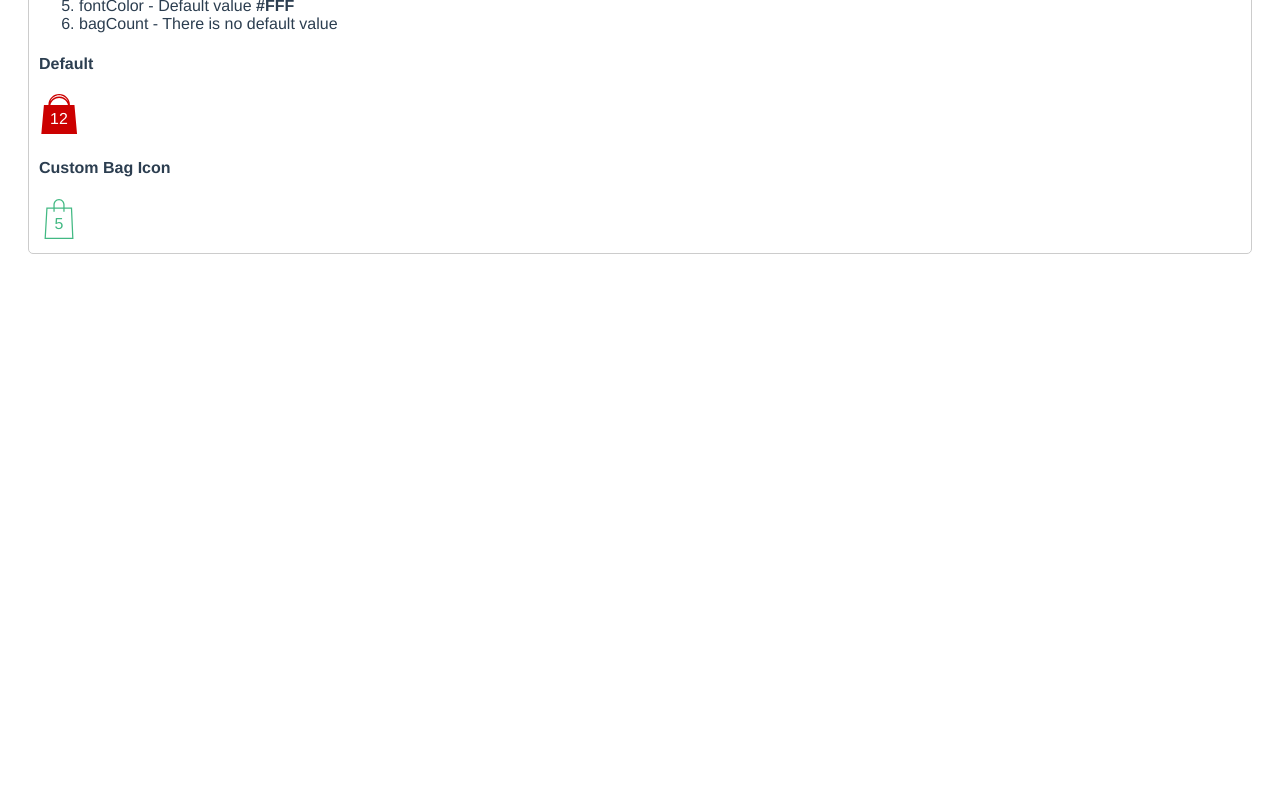
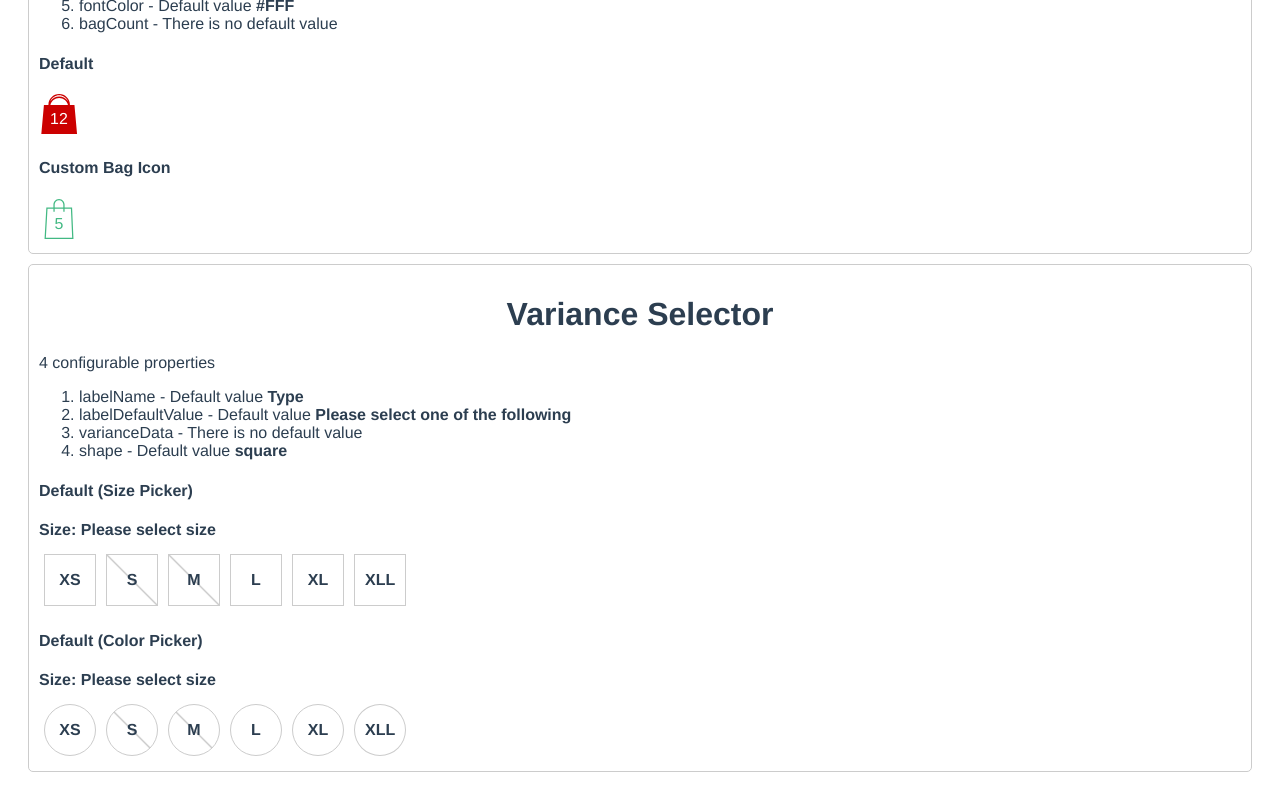
Before and after one commit to Shreerang/Vue-Nuggets, a Vue app: page / in a window 1280 px wide. Shown: the part 3611-4411 px from the top of the page. Before the commit the page ends 3893 px from the top, so only its background shows below. Built offline with nearby package versions, Linux system fonts and the light colour scheme.

Commit message:
WIP: Variance Selector component for size and color picker on PDPs

```diff
--- a/src/App.vue
+++ b/src/App.vue
@@ -190,7 +190,7 @@
         Bag Count
       </h1>
       <p class="card-text">
-        6 configirable property
+        6 configirable properties
         <ol>
           <li>iconDimensions - Default value <strong>40</strong></li>
           <li>iconPath - Default value <strong>M177.91,55.377h-22.589v-1.368C155.311,24.25,131.091,0,101.302,0C71.503,0,47.292,24.25,47.292,54.009v1.368H24.704L11.495,202.614h179.624L177.91,55.377L177.91,55.377z M101.302,6.624c19.687,0,36.619,12.105,43.761,29.232c-9.448-14.137-25.5-23.478-43.761-23.478c-18.231,0-34.313,9.34-43.77,23.507C64.713,18.729,81.635,6.624,101.302,6.624z M57.297,55.377c4.406-20.263,22.481-35.485,44.024-35.485c21.582,0,39.618,15.222,44.024,35.485H57.297z</strong></li>
@@ -212,6 +212,28 @@
 		h31.637l6.345,145.341H34.434L42.794,49.109z" fontColor="#42b983" fillColor="#42b983" :bagCount="5" />
       </div>
     </div>
+    <div class="card">
+        <h1>
+          Variance Selector
+        </h1>
+        <p class="card-text">
+          4 configurable properties
+          <ol>
+            <li>labelName - Default value <strong>Type</strong></li>
+            <li>labelDefaultValue - Default value <strong>Please select one of the following</strong></li>
+            <li>varianceData - There is no default value</li>
+            <li>shape - Default value <strong>square</strong></li>
+          </ol>
+        </p>
+        <div class="card-text">
+          <h4>Default (Size Picker)</h4>
+          <VarianceSelector labelName="Size" labelDefaultValue="Please select size" :varianceData="sizeSelectorData" />
+        </div>
+        <div class="card-text">
+          <h4>Default (Color Picker)</h4>
+          <VarianceSelector labelName="Size" labelDefaultValue="Please select size" :varianceData="colorSelectorData" shape="circle" />
+        </div>
+    </div>
   </div>
 </template>
 
@@ -222,6 +244,7 @@ import Grid from './components/Grid/Grid';
 import GridItem from './components/Grid/GridItem';
 import Alert from './components/Alert/Alert';
 import BagCount from './components/BagCount/BagCount';
+import VarianceSelector from './components/VarianceSelector/VarianceSelector';
 
 export default {
 	name: 'app',
@@ -230,8 +253,9 @@ export default {
 		StarRating,
 		Grid,
 		GridItem,
-    Alert,
-    BagCount,
+		Alert,
+		BagCount,
+		VarianceSelector,
 	},
 	data() {
 		return {
@@ -249,6 +273,22 @@ export default {
 			warnActive: false,
 			inlineErrorActive: false,
 			inlineWarnActive: false,
+			sizeSelectorData: [
+				{ name: 'Xtra Small', value: 'XS' },
+				{ name: 'Small', value: 'S', availability: false },
+				{ name: 'Medium', value: 'M', availability: false },
+				{ name: 'Large', value: 'L' },
+				{ name: 'Xtra Large', value: 'XL' },
+				{ name: 'Double XL', value: 'XLL' },
+			],
+			colorSelectorData: [
+				{ name: 'Blue', value: 'XS' },
+				{ name: 'Light Blue', value: 'S', availability: false },
+				{ name: 'Green', value: 'M', availability: false },
+				{ name: 'Pink Polka Dots', value: 'L' },
+				{ name: 'Magenta Red', value: 'XL' },
+				{ name: 'Citrus Orange', value: 'XLL' },
+			],
 		};
 	},
 	methods: {
@@ -325,6 +365,6 @@ button {
 }
 
 strong {
-  word-break: break-all;
+	word-break: break-all;
 }
 </style>
--- /dev/null
+++ b/src/components/VarianceSelector/VarianceSelector.vue
@@ -0,0 +1,105 @@
+<template>
+    <div>
+        <div class="nugget-variance-label">
+            <strong>{{ this.labelName }}: {{ this.selectedVariance}}</strong>
+        </div>
+        <div>
+            <div v-for="(variance, index) of this.varianceData" :key="index" @click="selectVariance(variance, index)" class="nugget-variance-shape" :class="varianceClassObject(variance, index)">
+                {{ variance.value ? variance.value : variance.name }}
+            </div>
+        </div>
+    </div>
+</template>
+
+<script>
+export default {
+	name: 'variance-selector',
+	props: {
+		labelName: {
+			type: String,
+			default: 'Type',
+        },
+        labelDefaultValue: {
+            type: String,
+            default: 'Please select one of the following'
+        },
+		varianceData: {
+			type: Array,
+		},
+		shape: {
+			type: String,
+            default: 'square',
+            validator: function (value) {
+                return ['square', 'circle'].indexOf(value) !== -1
+            }
+		},
+	},
+	data() {
+		return {
+			selectedVariance: this.varianceData.length > 1 ? this.labelDefaultValue : this.varianceData[0].name,
+			selectedVarianceIndex: this.varianceData.length > 1 ? '' : 0,
+		};
+	},
+	methods: {
+		selectVariance: function(variance, index) {
+			// Deselect option (toggle)
+			if (variance.name === this.selectedVariance || variance.value === this.selectedVariance) {
+				this.selectedVariance = '';
+				this.selectedVarianceIndex = '';
+			} else {
+				variance.name ? this.selectedVariance = variance.name : this.selectedVariance = variance.value;
+				this.selectedVarianceIndex = index;
+			}
+		},
+		varianceClassObject: function(variance, index) {
+			return {
+				'nugget-variance-circle': this.shape === 'circle',
+                'nugget-variance-selected': index === this.selectedVarianceIndex,
+                'nugget-variance-unavailable': variance.availability === false,
+                'nugget-variance-unavailable-selected': index === this.selectedVarianceIndex && variance.availability === false,
+			};
+		},
+	},
+};
+</script>
+
+<style scoped>
+.nugget-variance-shape {
+	border: solid 1px #ccc;
+	padding: 10px;
+	min-width: 30px;
+	height: 30px;
+	display: inline-grid;
+	margin: 5px;
+	text-transform: capitalize;
+	text-align: center;
+	font-weight: bold;
+	line-height: 30px;
+    cursor: pointer;
+}
+
+.nugget-variance-square div:last-child {
+	margin-right: 0;
+}
+
+.nugget-variance-circle {
+	border-radius: 50%;
+}
+
+.nugget-variance-label {
+	margin-bottom: 10px;
+}
+
+.nugget-variance-selected {
+	border: solid 3px #000;
+}
+
+.nugget-variance-unavailable {
+    background: linear-gradient(to top right, rgba(0,0,0,0) -30%, rgba(0,0,0,0) calc(50% - 1.5px), #CCC 50%, rgba(0,0,0,0) calc(50% + 1.5px), rgba(0,0,0,0) 120%);
+}
+
+.nugget-variance-unavailable-selected {
+    border-color: #C00;
+    background: linear-gradient(to top right, rgba(0,0,0,0) -30%, rgba(0,0,0,0) calc(50% - 1.5px), #C00 50%, rgba(0,0,0,0) calc(50% + 1.5px), rgba(0,0,0,0) 120%);
+}
+</style>
```
Also changed, not shown: src/assets/screenshots/VS.png (added), 1 other file (tests, documents, lock files or other folders).
